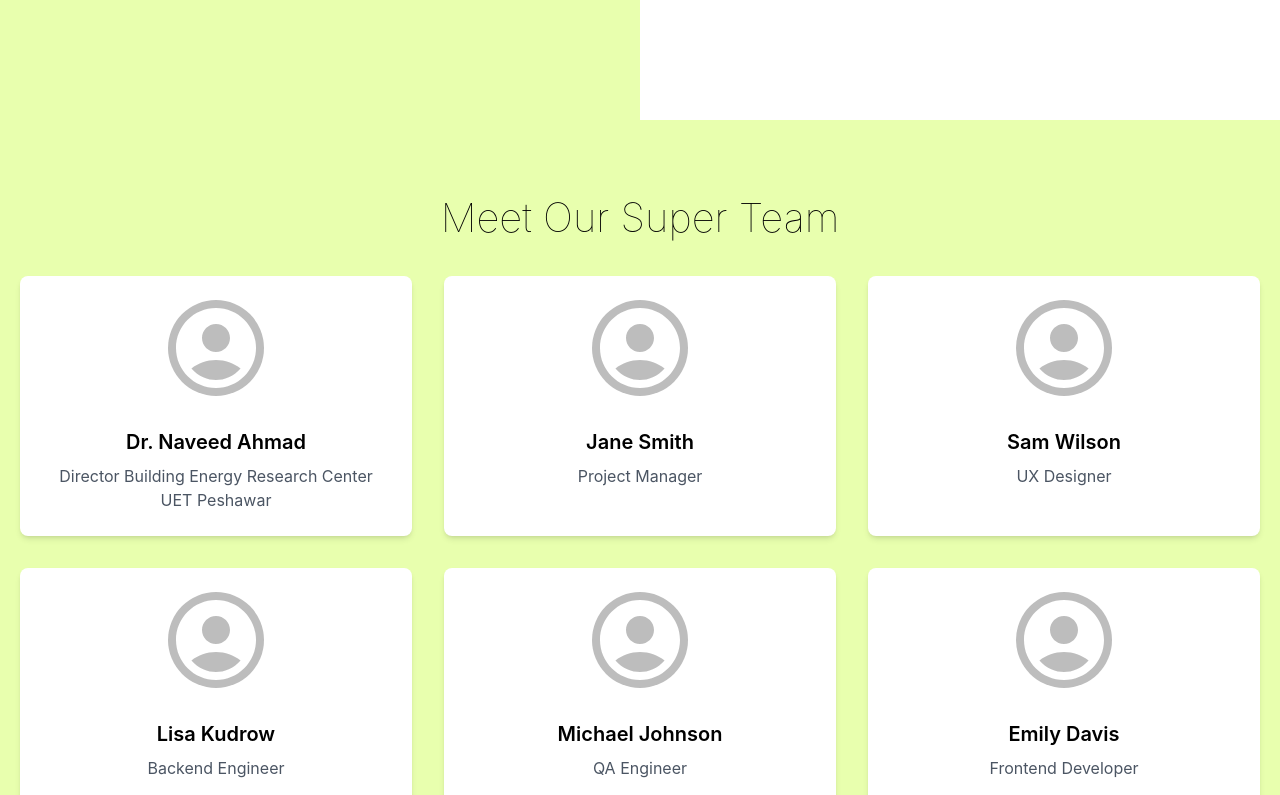
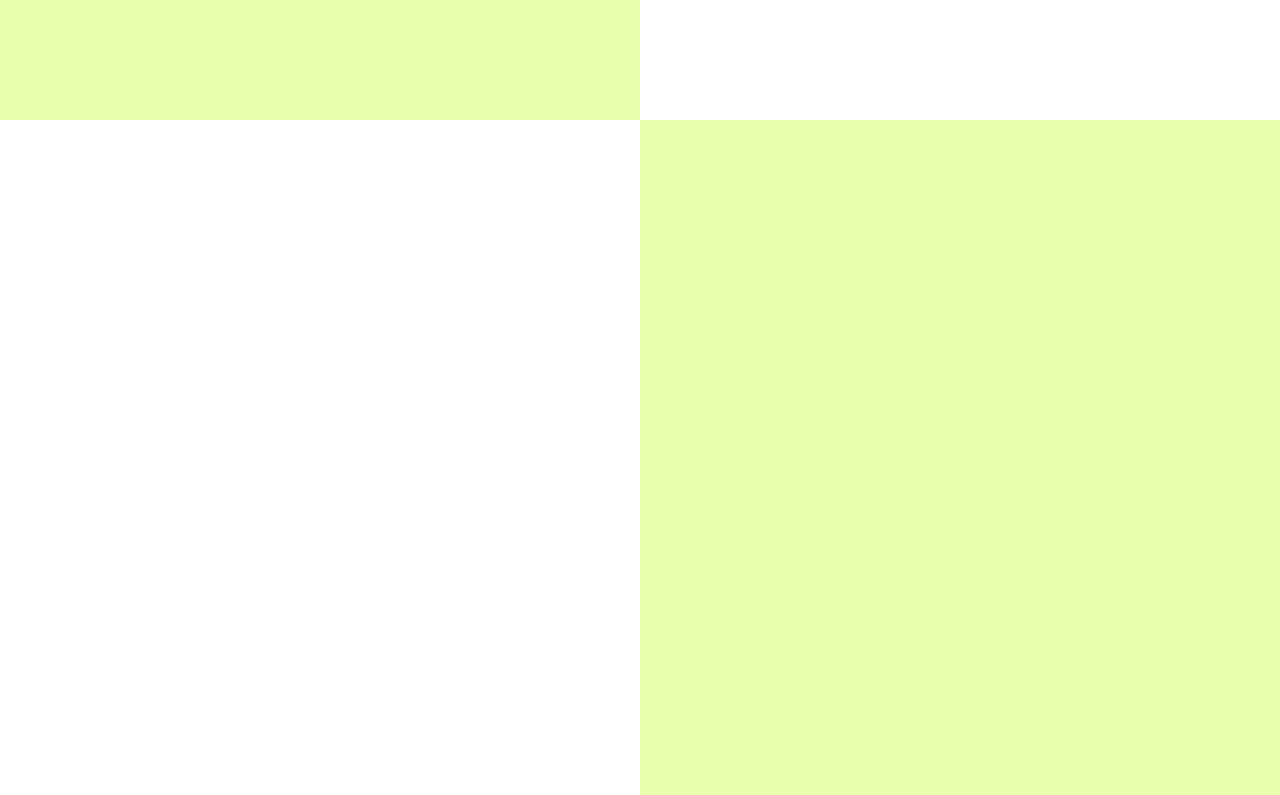
Before and after one commit to mianfarooqazam/berc-pk, a React (Create React App) app: page / in a window 1280 px wide. Shown: the part 3880-4675 px from the top of the page. Built offline with nearby package versions, Linux system fonts and the light colour scheme; the HTML template or start-up script is replaced by a standard one.

Commit message:
UI Improved

```diff
--- a/src/pages/Team.js
+++ b/src/pages/Team.js
@@ -12,6 +12,11 @@ const Team = () => {
     { name: 'Michael Johnson', role: 'QA Engineer' },
     { name: 'Emily Davis', role: 'Frontend Developer' },
   ];
+
+  // Split the team members into two halves
+  const halfLength = Math.ceil(teamMembers.length / 2);
+  const firstHalf = teamMembers.slice(0, halfLength);
+  const secondHalf = teamMembers.slice(halfLength);
 
   return (
     <div>
@@ -45,22 +50,16 @@ const Team = () => {
         </div>
       </section>
 
-      <section id="team-members" className="py-20" style={{ backgroundColor: 'rgb(232, 255, 174)' }}>
-        <div className="container mx-auto px-5">
-          <h2 className="text-3xl font-thin text-center mb-10" style={{ fontSize: '40px' }}>Meet Our Super Team</h2>
-          <div className="grid grid-cols-1 sm:grid-cols-2 lg:grid-cols-3 gap-8">
-            {teamMembers.map((member, index) => (
-              <div key={index} className="bg-white rounded-lg shadow-md p-6 flex flex-col items-center text-center">
-                <Avatar sx={{ width: 96, height: 96, mb: 4 }}>
-                  <AccountCircleIcon sx={{ width: 96, height: 96 }} />
-                </Avatar>
-                <div>
-                  <h3 className="text-xl font-semibold mb-2">{member.name}</h3>
-                  <p className="text-gray-600">{member.role}</p>
-                </div>
-              </div>
-            ))}
-          </div>
+      <section id="team" className="h-screen flex">
+        <div
+          className="w-1/2 flex flex-col items-center justify-center p-10 bg-white"
+
+        >
+        </div>
+        <div
+          className="w-1/2 h-full"
+          style={{ backgroundColor: 'rgb(232, 255, 174)' }}
+        >
         </div>
       </section>
     </div>
```
